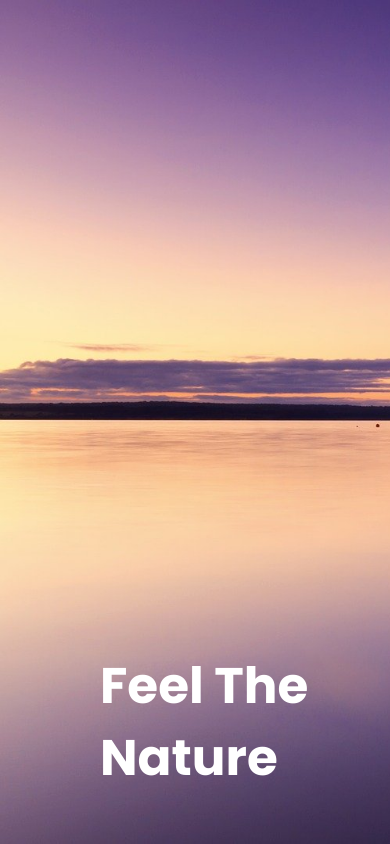
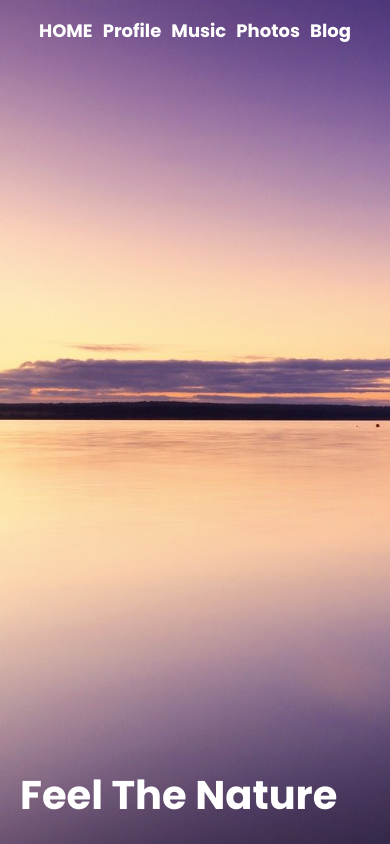
Before and after one commit to private-side-project-org/scratch_react, a React app: page / in a window 390 px wide. Built offline with nearby package versions, Linux system fonts and the light colour scheme.

Commit message:
added text, responsive

```diff
--- a/package.json
+++ b/package.json
@@ -13,7 +13,8 @@
   "dependencies": {
     "react": "16.13.1",
     "react-bootstrap": "1.3.0",
-    "react-dom": "16.13.1"
+    "react-dom": "16.13.1",
+    "react-router": "^5.2.0"
   },
   "devDependencies": {
     "@babel/core": "7.10.5",
--- a/src/assets/styles/application.scss
+++ b/src/assets/styles/application.scss
@@ -63,3 +63,4 @@
 // custom scss file
 @import './layout';
 @import './home';
+@import './navbar.scss';
--- a/src/assets/styles/home.scss
+++ b/src/assets/styles/home.scss
@@ -6,6 +6,8 @@
   -moz-background-size: cover;
   -o-background-size: cover;
   background-size: cover;
+  flex-direction: column;
+  justify-content: space-between;
 }
 
 .home-title {
@@ -15,4 +17,9 @@
   color: #ffffff;
   margin-left: 2em;
   margin-bottom: 1em;
+  @media (max-width: 900px) {
+    font-size: 40px;
+    margin-left: 0.5em;
+    margin-bottom: 0.5em;
+  }
 }
--- /dev/null
+++ b/src/assets/styles/navbar.scss
@@ -0,0 +1,21 @@
+.navbar-container {
+  display: flex;
+  justify-content: flex-end;
+}
+
+.navbar-items {
+  display: flex;
+  justify-content: space-between;
+  color: #ffffff;
+  font-size: 24px;
+  padding: 1em 3em 0 0;
+  cursor: pointer;
+  :hover {
+    border-bottom: solid 1px #ffffff;
+  }
+  @media (max-width: 900px) {
+    width: 100%;
+    padding: 1em 3em;
+    font-size: 18px;
+  }
+}
--- a/src/component/Home.js
+++ b/src/component/Home.js
@@ -1,8 +1,10 @@
 import React from 'react';
+import Navbar from './Navbar';
 
 const Home = () => {
   return (
     <div className="home-container">
+      <Navbar />
       <span className="home-title">Feel The Nature</span>
     </div>
   );
--- /dev/null
+++ b/src/component/Navbar.js
@@ -0,0 +1,18 @@
+import React from 'react';
+import { Row, Col } from 'react-bootstrap';
+
+const Navbar = () => {
+  return (
+    <Row className="navbar-container">
+      <Col className="navbar-items" xs={12} sm={10} lg={6}>
+        <Col>HOME</Col>
+        <Col>Profile</Col>
+        <Col>Music</Col>
+        <Col>Photos</Col>
+        <Col>Blog</Col>
+      </Col>
+    </Row>
+  );
+};
+
+export default Navbar;
```
Also changed, not shown: 1 other file.
